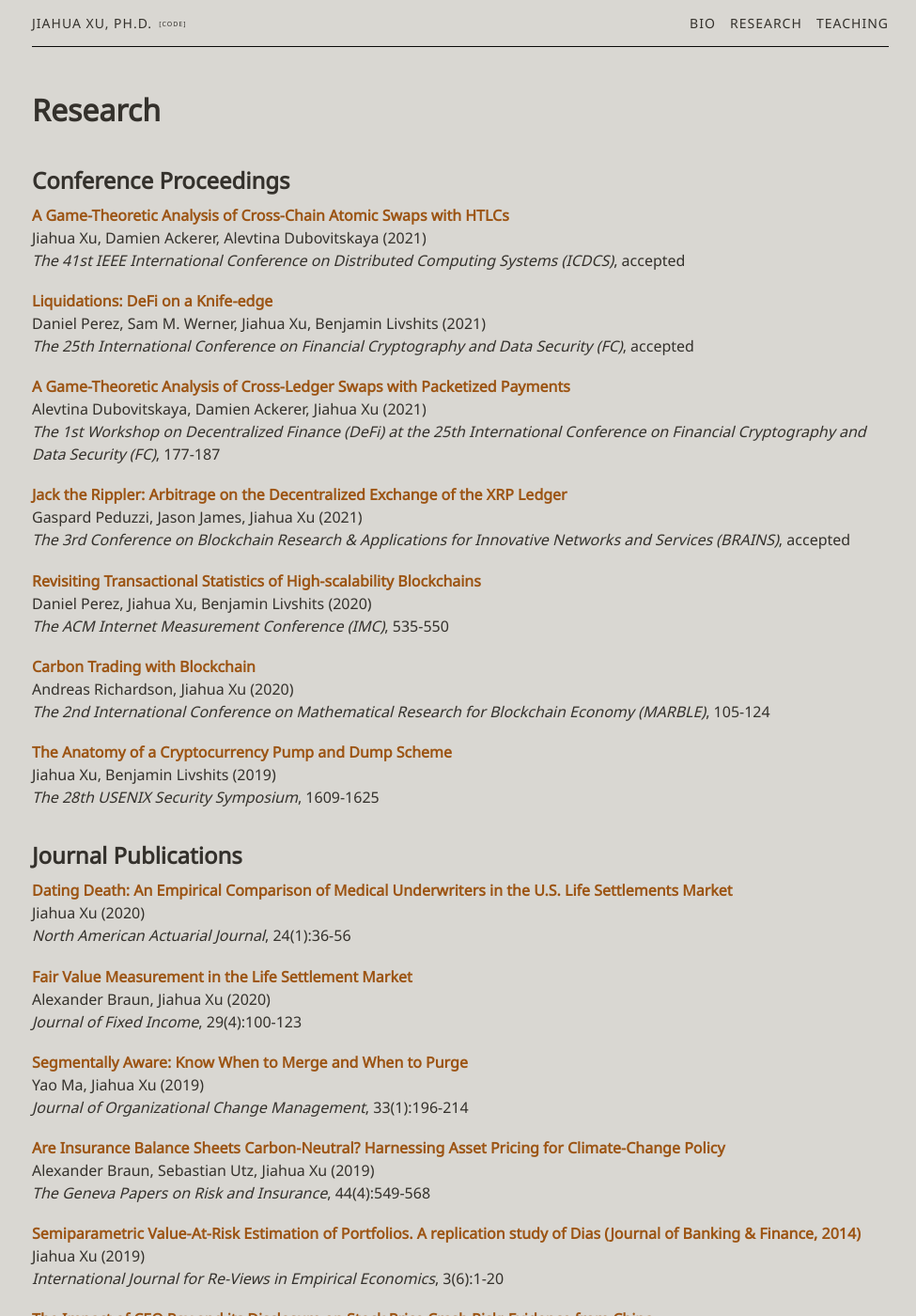
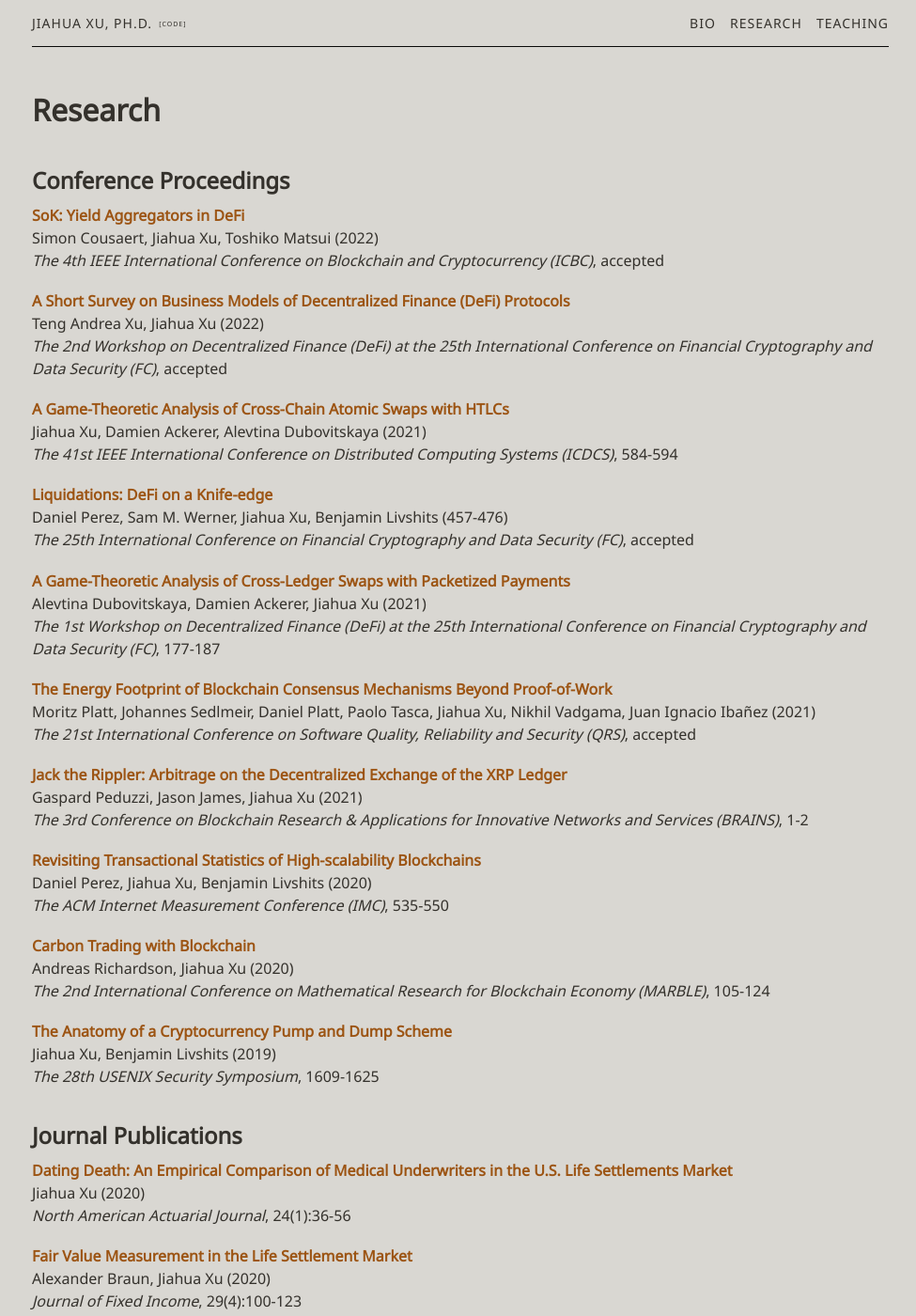
Before and after one commit to xujiahuayz/xujiahuayz.github.io, a Jekyll site: the page built from publications.md, in a window 1280 px wide and 1400 px high. Shown: the whole window at 94% size, without its empty margins (150-1125 px from the left). Built offline with Jekyll 4.4.1, drawn with Linux system fonts in a browser that asks for light colours; some of the changed text lies outside the part shown.

Commit message:
update publications

```diff
--- a/publications.md
+++ b/publications.md
@@ -4,20 +4,36 @@ permalink: /research/
 title: Research
 conf:
 
+    - title:   "SoK: Yield Aggregators in DeFi"
+      author:  "Simon Cousaert, Jiahua Xu, Toshiko Matsui"
+      journal: "The 4th IEEE International Conference on Blockchain and Cryptocurrency (ICBC)"
+      number:  "accepted"
+      year:    "2022"
+      url:     "https://arxiv.org/abs/2105.13891"
+
+
+    - title:   "A Short Survey on Business Models of Decentralized Finance (DeFi) Protocols"
+      author:  "Teng Andrea Xu, Jiahua Xu"
+      journal: "The 2nd Workshop on Decentralized Finance (DeFi) at the 25th International Conference on Financial Cryptography and Data Security (FC)"
+      number:  "accepted"
+      year:    "2022"
+      url:     "https://arxiv.org/abs/2202.07742"
+
+
     - title:   "A Game-Theoretic Analysis of Cross-Chain Atomic Swaps with HTLCs"
       author:  "Jiahua Xu, Damien Ackerer, Alevtina Dubovitskaya"
       journal: "The 41st IEEE International Conference on Distributed Computing Systems (ICDCS)"
-      number:  "accepted"
+      number:  "584-594"
       year:    "2021"
-      url:     "https://arxiv.org/abs/2011.11325"
+      url:     "https://doi.org/10.1109/ICDCS51616.2021.00062"
 
 
     - title:   "Liquidations: DeFi on a Knife-edge"
       author:  "Daniel Perez, Sam M. Werner, Jiahua Xu, Benjamin Livshits"
       journal: "The 25th International Conference on Financial Cryptography and Data Security (FC)"
       number:  "accepted"
-      year:    "2021"
-      url:     "https://arxiv.org/abs/2009.13235"
+      year:    "457-476"
+      url:     "https://doi.org/10.1007/978-3-662-64331-0_24"
 
     - title:   "A Game-Theoretic Analysis of Cross-Ledger Swaps with Packetized Payments"
       author:  "Alevtina Dubovitskaya, Damien Ackerer, Jiahua Xu"
@@ -26,12 +42,19 @@ conf:
       year:    "2021"
       url:     "https://link.springer.com/chapter/10.1007/978-3-662-63958-0_16"
 
+    - title:   "The Energy Footprint of Blockchain Consensus Mechanisms Beyond Proof-of-Work"
+      author:  "Moritz Platt, Johannes Sedlmeir, Daniel Platt, Paolo Tasca, Jiahua Xu, Nikhil Vadgama, Juan Ignacio Ibañez"
+      journal: "The 21st International Conference on Software Quality, Reliability and Security (QRS)"
+      number:  "accepted"
+      year:    "2021"
+      url:     "https://arxiv.org/abs/2109.03667"
+
     - title:   "Jack the Rippler: Arbitrage on the Decentralized Exchange of the XRP Ledger"
       author:  "Gaspard Peduzzi, Jason James, Jiahua Xu"
       journal: "The 3rd Conference on Blockchain Research & Applications for Innovative Networks and Services (BRAINS)"
-      number:  "accepted"
+      number:  "1-2"
       year:    "2021"
-      url:     "https://arxiv.org/abs/2106.16158"
+      url:     "https://doi.org/10.1109/BRAINS52497.2021.9569833"
 
     - title:   "Revisiting Transactional Statistics of High-scalability Blockchains"
       author:  "Daniel Perez, Jiahua Xu, Benjamin Livshits"
@@ -118,25 +141,20 @@ chapters:
       author:  "Simon Cousaert, Nikhil Vadgama, Jiahua Xu"
       journal: "Blockchains and the Token Economy: Theory and Practice"
       number:  "accepted"
-      year:    "2021"
+      year:    "2022"
       url:     "https://arxiv.org/abs/2109.07902"
 
     - title:   "From banks to DeFi: the evolution of the lending market"
       author:  "Jiahua Xu, Nikhil Vadgama"
       journal: "Enabling the Internet of Value: How Blockchain Connects Global Businesses"
-      number:  "accepted"
-      year:    "2021"
-      url:     "https://arxiv.org/abs/2104.00970"
+      number:  "53-66"
+      year:    "2022"
+      url:     "https://doi.org/10.1007/978-3-030-78184-2_6"
 
 wps:
 
-
-    - title:   "SoK: Yield Aggregators in DeFi"
-      author:  "Simon Cousaert, Jiahua Xu, Toshiko Matsui"
-      url:     "https://arxiv.org/abs/2105.13891"
-
     - title:   "SoK: Decentralized Exchanges (DEX) with Automated Market Maker (AMM) protocols"
-      author:  "Jiahua Xu, Nazariy Vavryk, Krzysztof Paruch, Simon Cousaert"
+      author:  "Jiahua Xu, Krzysztof Paruch, Simon Cousaert, Yebo Feng"
       url:     "https://arxiv.org/abs/2103.12732"
 
     - title:   "Learning (Not) to Trade: Lindy's Law in Retail Traders"
```
